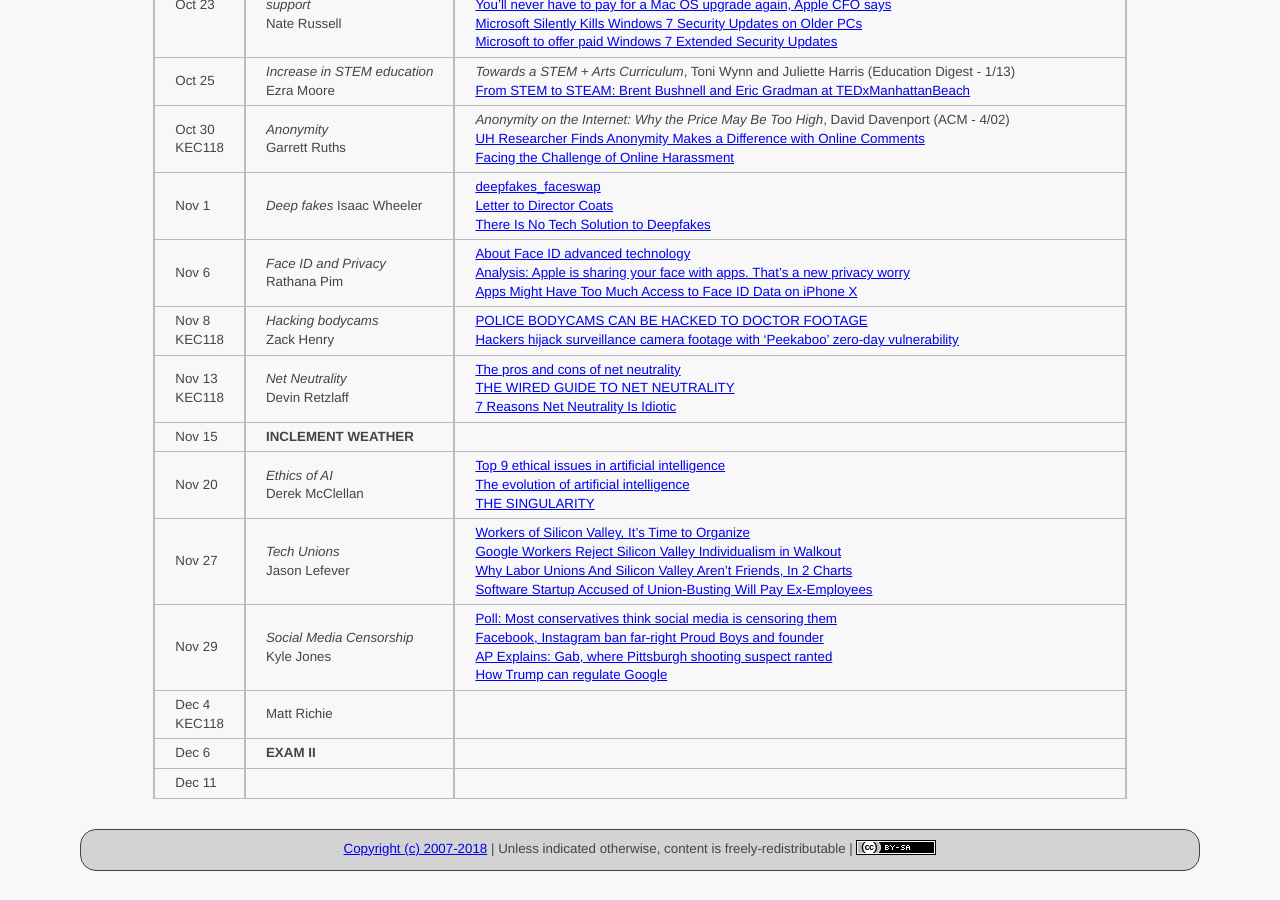
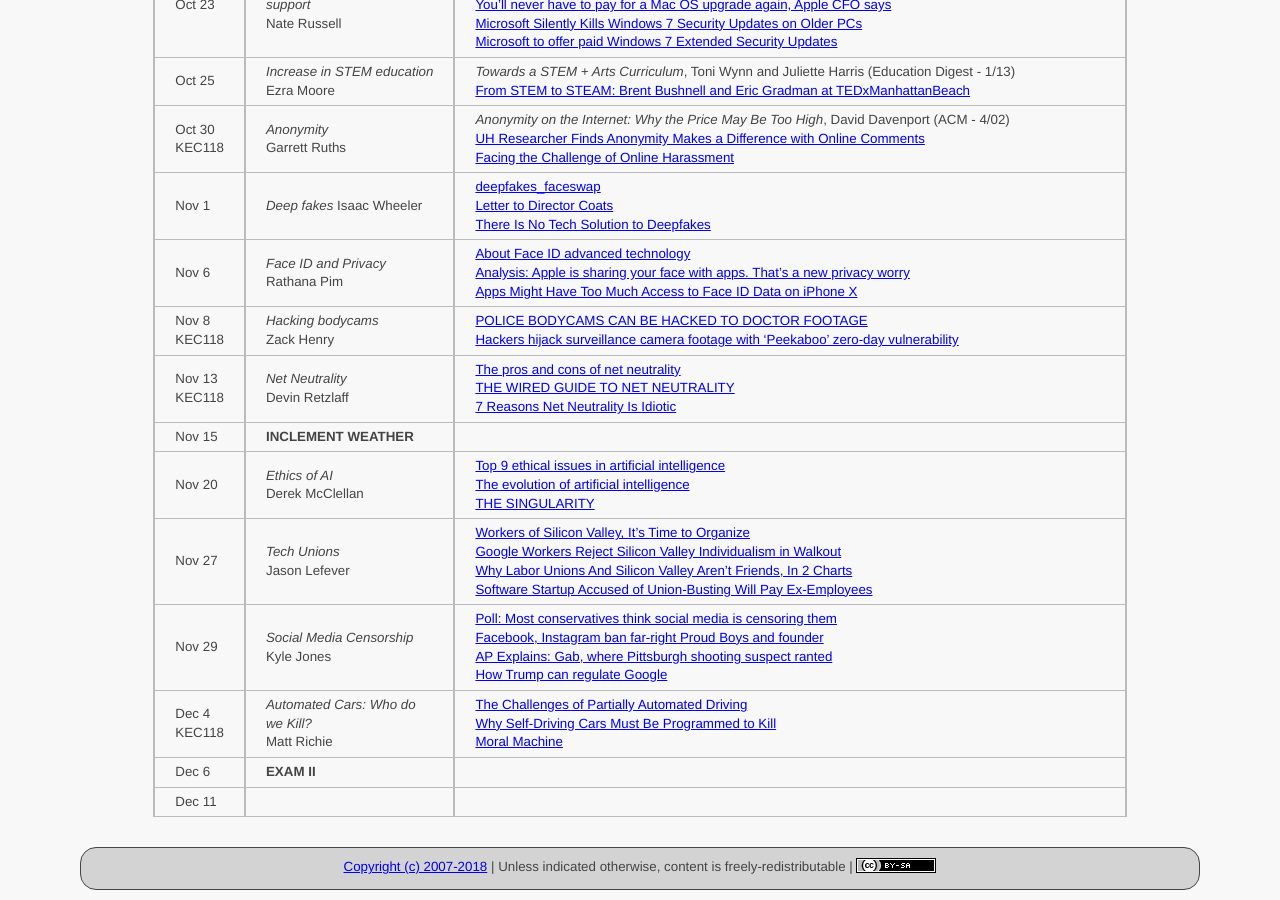
Before and after one commit to ycpcs/cs456-fall2018, a Jekyll site: the page built from schedule/index.md, in a window 1280 px wide and 900 px high, scrolled down 1227 px. Built offline with Jekyll 4.4.1, drawn with Linux system fonts in a browser that asks for light colours.

Commit message:
add automated car articles
add automated car articles

```diff
--- a/schedule/index.md
+++ b/schedule/index.md
@@ -39,7 +39,7 @@ All reading materials can be accessed via [Schmidt Library](http://library.ycp.e
 > Nov 20  | *Ethics of AI* <br /> Derek McClellan | [Top 9 ethical issues in artificial intelligence](https://www.weforum.org/agenda/2016/10/top-10-ethical-issues-in-artificial-intelligence/) <br /> [The evolution of artificial intelligence](https://www.ubs.com/microsites/artificial-intelligence/en/new-dawn.html) <br /> [THE SINGULARITY](https://www.edge.org/conversation/ray_kurzweil-the-singularity) |
 > Nov 27  | *Tech Unions* <br /> Jason Lefever | [Workers of Silicon Valley, It’s Time to Organize](https://www.nytimes.com/2018/04/25/technology/tech-workers-change.html) <br /> [Google Workers Reject Silicon Valley Individualism in Walkout](https://www.nytimes.com/2018/11/06/business/google-employee-walkout-labor.html) <br /> [Why Labor Unions And Silicon Valley Aren’t Friends, In 2 Charts](https://techcrunch.com/2013/07/29/why-labor-unions-and-silicon-valley-arent-friends-in-2-charts/) <br /> [Software Startup Accused of Union-Busting Will Pay Ex-Employees](https://www.bloomberg.com/news/articles/2018-11-10/software-startup-accused-of-union-busting-will-pay-ex-employees) |
 > Nov 29  | *Social Media Censorship* <br /> Kyle Jones | [Poll: Most conservatives think social media is censoring them](https://www.axios.com/conservatives-social-media-censorship-poll-3a966ebb-6b44-458f-8941-40fc015a86a6.html) <br /> [Facebook, Instagram ban far-right Proud Boys and founder](https://www.apnews.com/2714b6a697d34f59982c398a235858e7) <br /> [AP Explains: Gab, where Pittsburgh shooting suspect ranted](https://www.apnews.com/7921beda96df484e9cb71ff4cc21cc58) <br /> [How Trump can regulate Google](https://www.axios.com/trump-regulate-google-facebook-twitter-ff29a693-a824-4aa1-889a-6df22a4adbe0.html) |
-> Dec 4 <br /> KEC118  | Matt Richie |
+> Dec 4 <br /> KEC118  | *Automated Cars: Who do we Kill?* <br /> Matt Richie | [The Challenges of Partially Automated Driving](https://cacm.acm.org/magazines/2016/5/201592-the-challenges-of-partially-automated-driving/fulltext) <br /> [Why Self-Driving Cars Must Be Programmed to Kill](https://www.technologyreview.com/s/542626/why-self-driving-cars-must-be-programmed-to-kill/) <br /> [Moral Machine](http://moralmachine.mit.edu)
 > Dec 6   | **EXAM II** |
 > Dec 11  |  |
 
```
